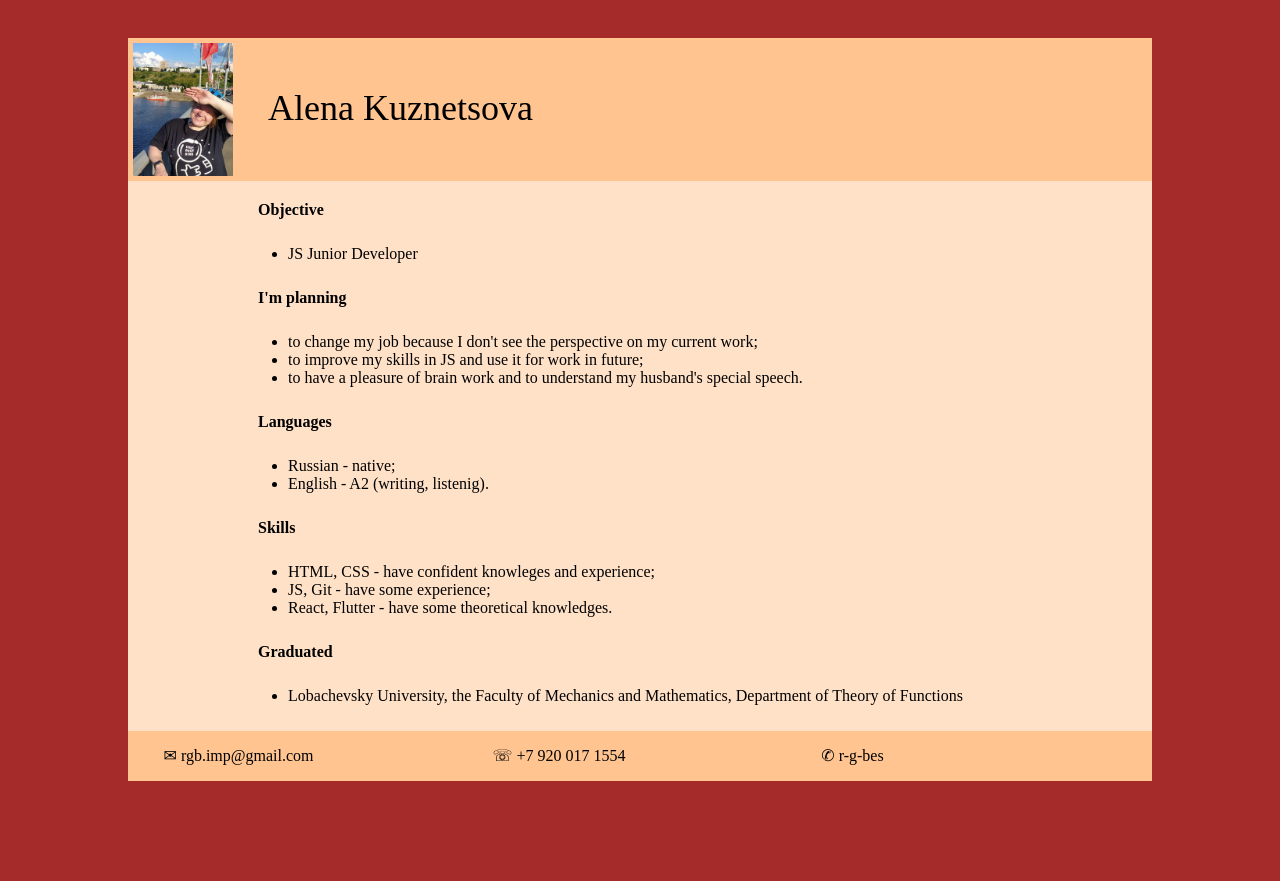
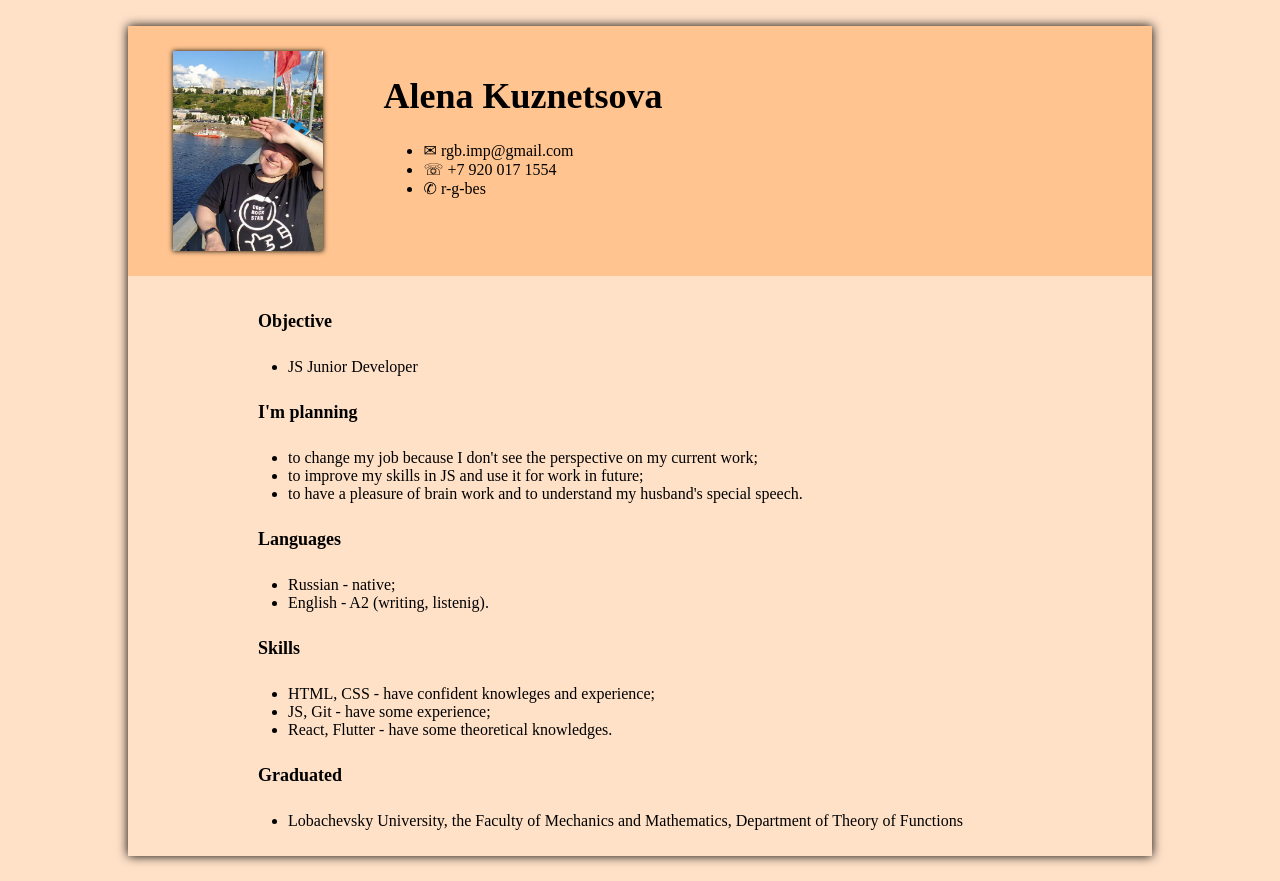
Before and after one commit to rgbimp/rsschool-cv, a plain HTML site: page index.html in a window 1280 px wide. Before the commit the page ends 820 px from the top, so only its background shows below. Drawn offline with Linux system fonts and the light colour scheme.

Commit message:
refactor: move photo from background to img and move contacts to header

```diff
--- a/index.html
+++ b/index.html
@@ -11,23 +11,32 @@
 
     <body>
         <header>
-            Alena Kuznetsova
-
+            <figure class='user-photo'>
+                <img src='images/user_photo.jpg' alt='MySelf' class="myself-photo">
+            </figure>
+            <div class="user-info">
+                <h1>Alena Kuznetsova</h1>
+                <ul>
+                    <li class="mail">&#9993; rgb.imp@gmail.com</li>
+                    <li class="phone">&#9743; +7 920 017 1554</li>
+                    <li class="skype">&#x2706; r-g-bes</li>
+                </ul>
+            </div>
         </header>
         <main>
             <article>
                 <section class="paragraph">
-                    <div class="header-section">
+                    <h2 class="header-section">
                         Objective
-                    </div>
+                    </h2>
                     <div class='description'>
                         <ul><li>JS Junior Developer</li></ul>
                     </div>
                 </section>
                 <section class="paragraph">
-                    <div class="header-section">
+                    <h2 class="header-section">
                         I'm planning
-                    </div>
+                    </h2>
                     <div class='description'>
                         <ul>
                             <li>
@@ -43,9 +52,9 @@
                     </div>
                 </section>
                 <section class="paragraph">
-                    <div class="header-section">
+                    <h2 class="header-section">
                         Languages
-                    </div>
+                    </h2>
                     <div class='description'>
                         <ul>
                             <li>
@@ -58,9 +67,9 @@
                     </div>
                 </section>
                 <section class="paragraph">
-                    <div class="header-section">
+                    <h2 class="header-section">
                         Skills
-                    </div>
+                    </h2>
                     <div class='description'>
                         <ul>
                             <li>
@@ -76,9 +85,9 @@
                     </div>
                 </section>
                 <section class="paragraph">
-                    <div class="header-section">
+                    <h2 class="header-section">
                         Graduated
-                    </div>
+                    </h2>
                     <div class='description'>
                         <ul><li>Lobachevsky University, the Faculty of Mechanics and Mathematics, Department of Theory of Functions</li></ul>
                     </div>
@@ -86,15 +95,7 @@
             </article>
         </main>
         <footer>
-            <div class="mail">
-                &#9993; rgb.imp@gmail.com
-            </div>
-            <div class="phone">
-                &#9743; +7 920 017 1554
-            </div>
-            <div class="skype">
-                &#x2706; r-g-bes
-            </div>
+
         </footer>
     </body>
 </html>
--- a/styles.css
+++ b/styles.css
@@ -1,9 +1,10 @@
 body {
     max-width: 1024px;
     margin: 2% auto;
-    padding: 1%;
+
     min-width: 450px;
-    background-color: brown;
+    background-color: rgb(255, 225, 200);
+    box-shadow: 0 0 10px black;
 }
 
 header, footer {
@@ -12,15 +13,29 @@ header, footer {
 }
 
 header {
-    background-image: url('images/user_photo.jpg');
-    background-repeat: no-repeat;
-    background-size: 100px;
-    background-position: 5px 5px;
-    height: 143px;
-    padding-left: 140px;
+    height: 250px;
+}
+
+.myself-photo {
+    width: 150px;
+    box-shadow: 0 0 5px black;
+}
+
+.user-photo {
+    float: left;
+    width: 160px;
+    margin: 25px;
+
+}
+
+.user-info {
+    margin: 25px;
+    float: left;
+}
+
+h1 {
+   /* line-height: 140px;*/
     font-size: 36px;
-    vertical-align: bottom;
-    line-height: 140px;
 }
 
 main {
@@ -39,7 +54,7 @@ article {
 }
 
 .header-section {
-    font-size: 16px;
+    font-size: 18px;
     font-weight: bold;
     padding: 10px;
 }
```
